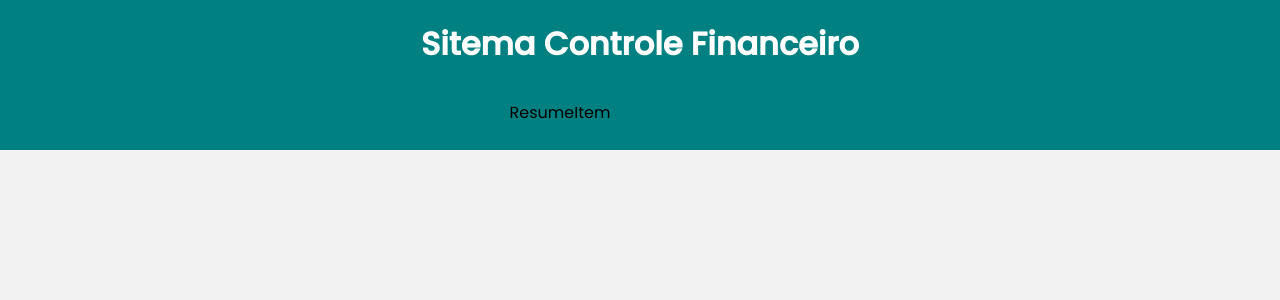
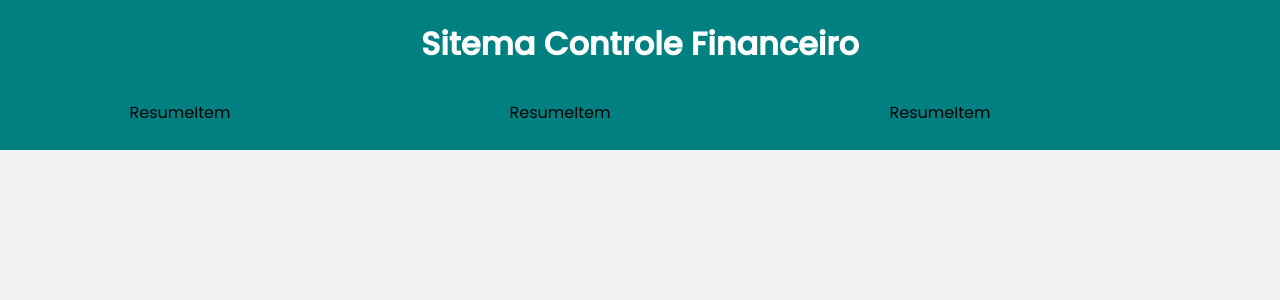
Before and after one commit to AlanFaraj83/Projeto-Controle-de-financas, a React (Create React App) app in the folder financas/: page / in a window 1280 px wide. Shown: the top 300 px of the page. Built offline with nearby package versions, Linux system fonts and the light colour scheme.

Commit message:
:sparkles: Atualizando o index.js

```diff
--- a/financas/src/components/Resume/index.js
+++ b/financas/src/components/Resume/index.js
@@ -5,6 +5,8 @@ const Resume = () => {
     return (
         <C.Container>
             <ResumeItem />
+            <ResumeItem />
+            <ResumeItem />
         </C.Container>
     )
 }
```
